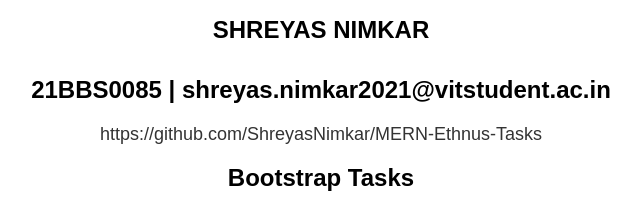
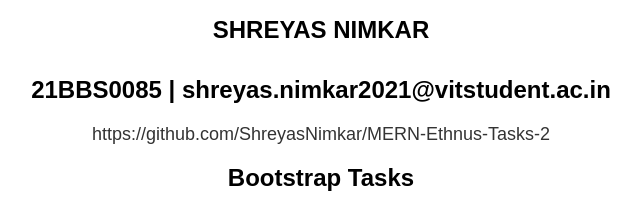
Before and after one commit to ShreyasNimkar/MERN-Ethnus-Tasks-2, a plain HTML site: page index.html in a window 1280 px wide. Shown: the top 209 px of the page, without its empty margins (319-960 px from the left). Drawn offline with Linux system fonts and the light colour scheme.

Commit message:
fix:link fixed

```diff
--- a/index.html
+++ b/index.html
@@ -40,7 +40,7 @@
     <h1>SHREYAS NIMKAR</h1>
     <h4>21BBS0085 | shreyas.nimkar2021@vitstudent.ac.in</h4>
     <a href="https://github.com/ShreyasNimkar/MERN-Ethnus-Tasks"
-      >https://github.com/ShreyasNimkar/MERN-Ethnus-Tasks</a
+      >https://github.com/ShreyasNimkar/MERN-Ethnus-Tasks-2</a
     >
     <h3></h3>
 
```
